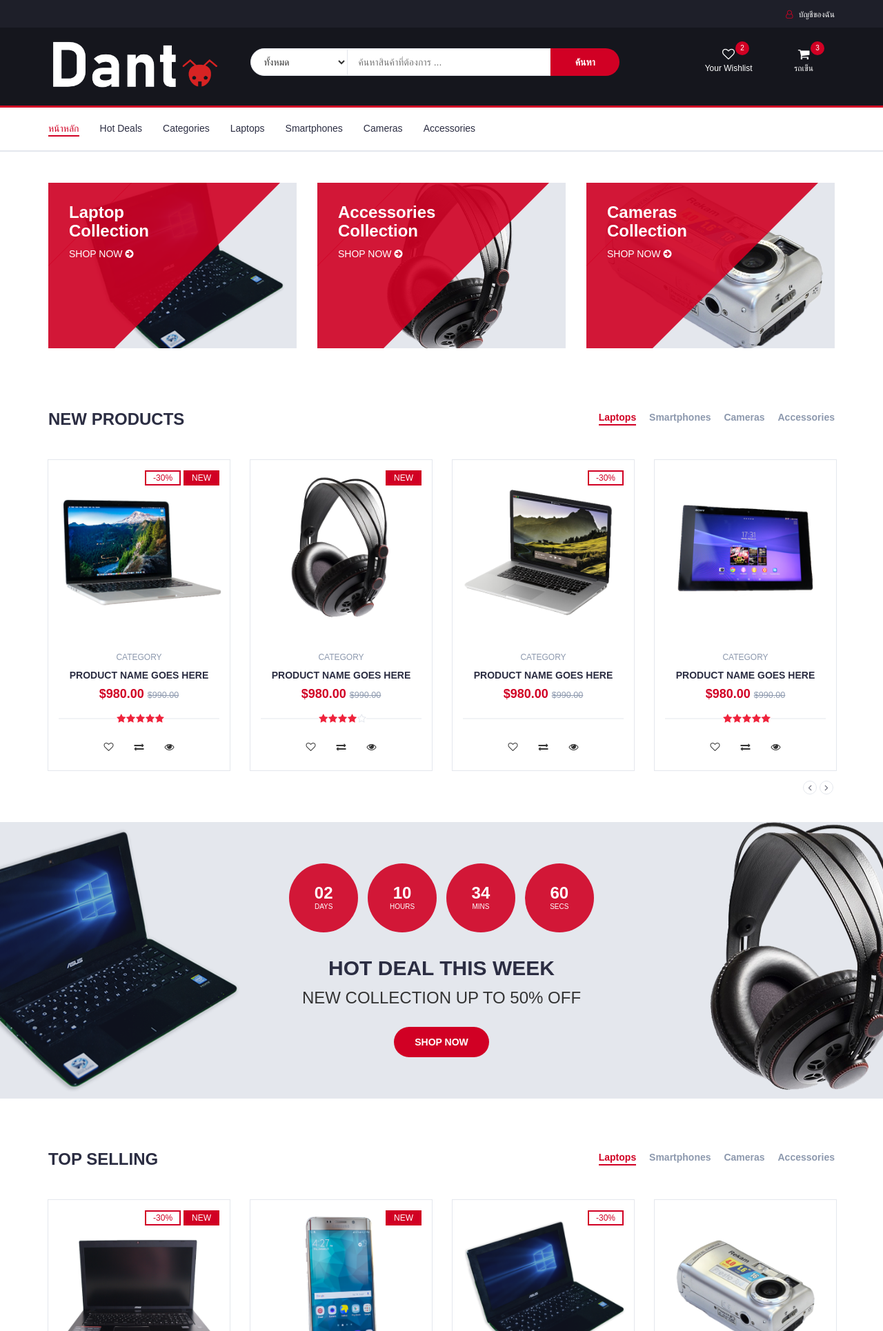
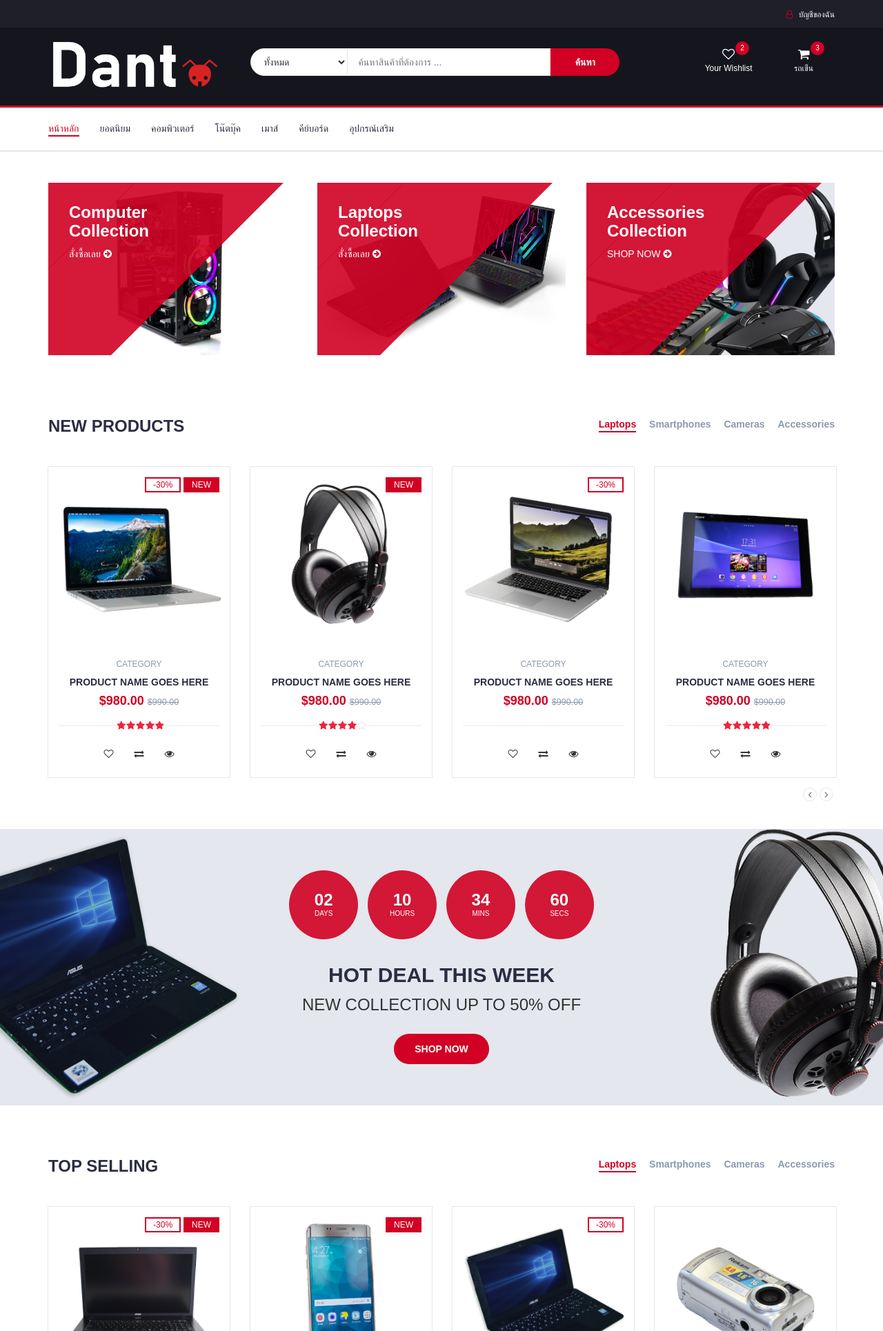
Before and after one commit to Jatuphonezyxx007/Dant, a PHP site: page / in a window 1280 px wide. Shown: the top 1930 px of the page at 69% size. Run offline with PHP 8.4, Linux system fonts and the light colour scheme; some web fonts are replaced.

Commit message:
edit file

```diff
--- a/Dant/index.html
+++ b/Dant/index.html
@@ -41,6 +41,7 @@
 
     </head>
 	<body>
+
 		<!-- HEADER -->
 		<header>
 			<!-- TOP HEADER -->
@@ -179,12 +180,12 @@
 					<!-- NAV -->
 					<ul class="main-nav nav navbar-nav">
 						<li class="active"><a href="index.html">หน้าหลัก</a></li>
-						<li><a href="#">Hot Deals</a></li>
-						<li><a href="#">Categories</a></li>
-						<li><a href="#">Laptops</a></li>
-						<li><a href="#">Smartphones</a></li>
-						<li><a href="#">Cameras</a></li>
-						<li><a href="#">Accessories</a></li>
+						<li><a href="#">ยอดนิยม</a></li>
+						<li><a href="#">คอมพิวเตอร์</a></li>
+						<li><a href="#">โน๊ตบุ๊ค</a></li>
+						<li><a href="#">เมาส์</a></li>
+						<li><a href="#">คีย์บอร์ด</a></li>
+						<li><a href="#">อุปกรณ์เสริม</a></li>
 					</ul>
 					<!-- /NAV -->
 				</div>
@@ -204,11 +205,11 @@
 					<div class="col-md-4 col-xs-6">
 						<div class="shop">
 							<div class="shop-img">
-								<img src="./img/shop01.png" alt="">
+								<img src="img/ComputerCollection.jpg" alt="" height="250">
 							</div>
 							<div class="shop-body">
-								<h3>Laptop<br>Collection</h3>
-								<a href="#" class="cta-btn">Shop now <i class="fa fa-arrow-circle-right"></i></a>
+								<h3>Computer<br>Collection</h3>
+								<a href="#" class="cta-btn">สั่งซื้อเลย <i class="fa fa-arrow-circle-right"></i></a>
 							</div>
 						</div>
 					</div>
@@ -218,11 +219,11 @@
 					<div class="col-md-4 col-xs-6">
 						<div class="shop">
 							<div class="shop-img">
-								<img src="./img/shop03.png" alt="">
+								<img src="img/LaptopCollection.jpg" alt="" height="250">
 							</div>
 							<div class="shop-body">
-								<h3>Accessories<br>Collection</h3>
-								<a href="#" class="cta-btn">Shop now <i class="fa fa-arrow-circle-right"></i></a>
+								<h3>Laptops<br>Collection</h3>
+								<a href="#" class="cta-btn">สั่งซื้อเลย <i class="fa fa-arrow-circle-right"></i></a>
 							</div>
 						</div>
 					</div>
@@ -232,10 +233,10 @@
 					<div class="col-md-4 col-xs-6">
 						<div class="shop">
 							<div class="shop-img">
-								<img src="./img/shop02.png" alt="">
+								<img src="img/AssCollection.png" alt="" height="250">
 							</div>
 							<div class="shop-body">
-								<h3>Cameras<br>Collection</h3>
+								<h3>Accessories<br>Collection</h3>
 								<a href="#" class="cta-btn">Shop now <i class="fa fa-arrow-circle-right"></i></a>
 							</div>
 						</div>
@@ -1098,6 +1099,10 @@
 		</footer>
 		<!-- /FOOTER -->
 
+
+
+
+
 		<!-- jQuery Plugins -->
 		<script src="js/jquery.min.js"></script>
 		<script src="js/bootstrap.min.js"></script>
```
Also changed, not shown: Dant/css/style.css (line endings or trailing spaces), Dant/img/AssCollection.png (added), Dant/img/ComputerCollection.jpg (added), Dant/img/LaptopCollection.jpg (added).
